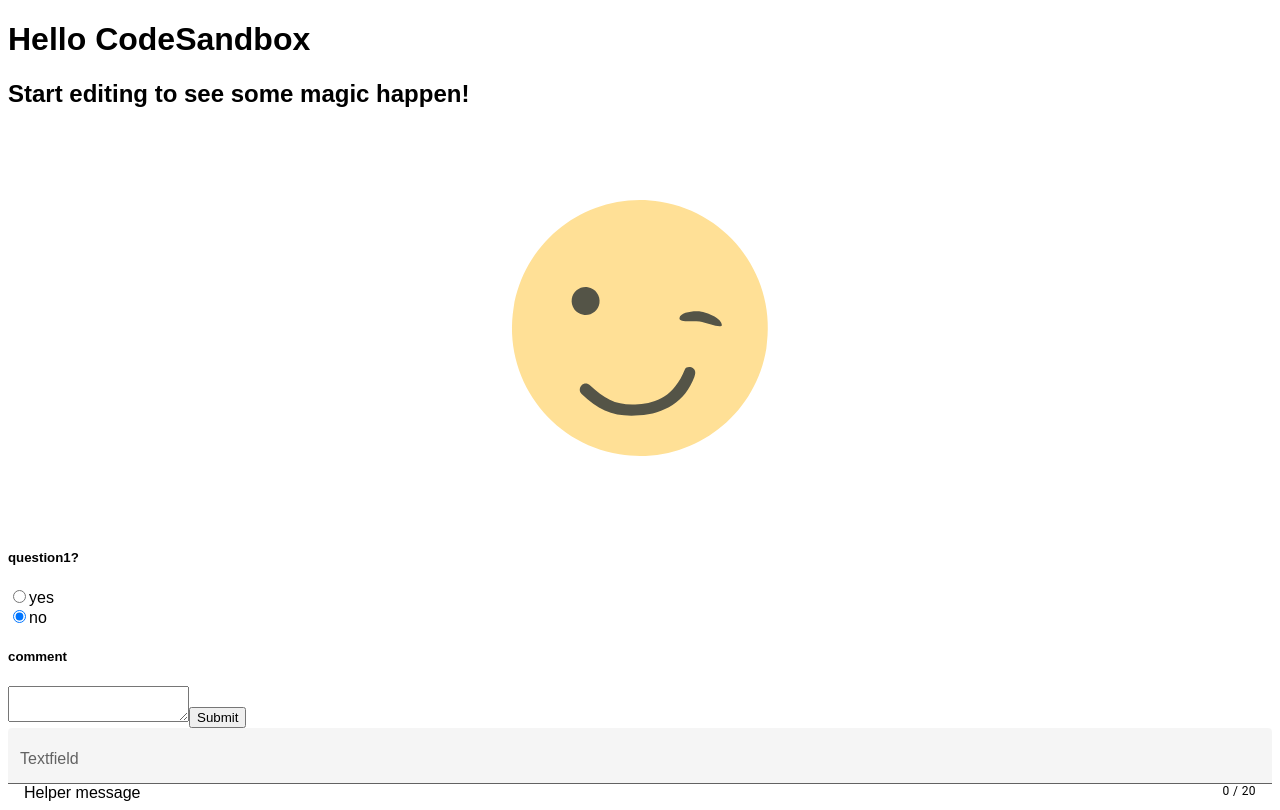
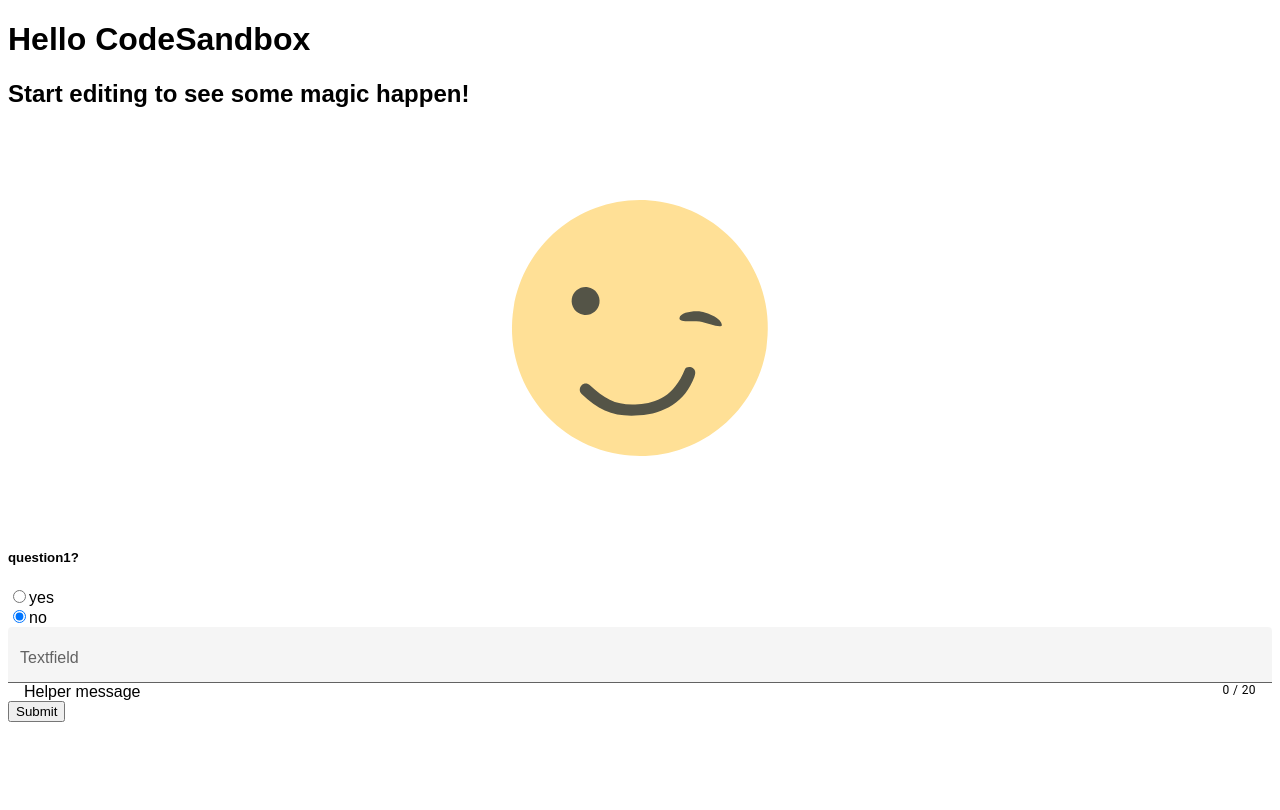
Before and after one commit to vinitecnico/lottiefiles-animation, a React (Create React App) app: page / in a window 1280 px wide. Both pictures are taken after a click on the radio button "no". Built offline with nearby package versions, Linux system fonts and the light colour scheme.

Commit message:
feat: adjusted text field

```diff
--- a/src/App.js
+++ b/src/App.js
@@ -7,7 +7,7 @@ import defaultQuestions from "./questions.json";
 export default function App() {
   const [questions, setQuestions] = useState([defaultQuestions[0]]);
   const [isFinishedForm, setIsFinishedForm] = useState(false);
-  const [commentTex, setCommentTex] = useState('')
+  const [commentTex, setCommentTex] = useState("");
 
   const defaultOptions = {
     loop: true,
@@ -52,9 +52,9 @@ export default function App() {
     setQuestions([...questions, { ...newQuestion, selected: null }]);
   };
 
-  const handleCommentChange = event => {
-    setCommentTex(event.target.value)
-  }
+  const handleCommentChange = (event) => {
+    setCommentTex(event.target.value);
+  };
 
   return (
     <div className="App">
@@ -85,8 +85,25 @@ export default function App() {
 
         {isFinishedForm && (
           <>
-            <h5>comment</h5>
-            <textarea />
+            <div className="field-body">
+              <label className="pure-material-textfield-filled">
+                <input
+                  placeholder=" "
+                  value={commentTex}
+                  onChange={handleCommentChange}
+                  maxLength="20"
+                />
+                <span>Textfield</span>
+              </label>
+              <div className="mdc-text-field-helper-line">
+                <div className="mdc-text-field-helper-text mdc-text-field-helper-text--persistent">
+                  Helper message
+                </div>
+                <div className="mdc-text-field-character-counter">
+                  {commentTex.length} / 20
+                </div>
+              </div>
+            </div>
             <input type="submit" label="send" />
           </>
         )}
@@ -102,19 +119,6 @@ export default function App() {
           <label>First Name</label>
           <span className="focus-border"></span>
         </div> */}
-
-        <div className="field-body">
-          <label className="pure-material-textfield-filled">
-            <input placeholder=" " value={commentTex} onChange={handleCommentChange} maxLength="20" />
-            <span>Textfield</span>
-          </label>
-          <div className="mdc-text-field-helper-line">
-            <div className="mdc-text-field-helper-text mdc-text-field-helper-text--persistent">
-              Helper message
-            </div>
-            <div className="mdc-text-field-character-counter">{commentTex.length} / 20</div>
-          </div>
-        </div>
       </form>
     </div>
   );
```
